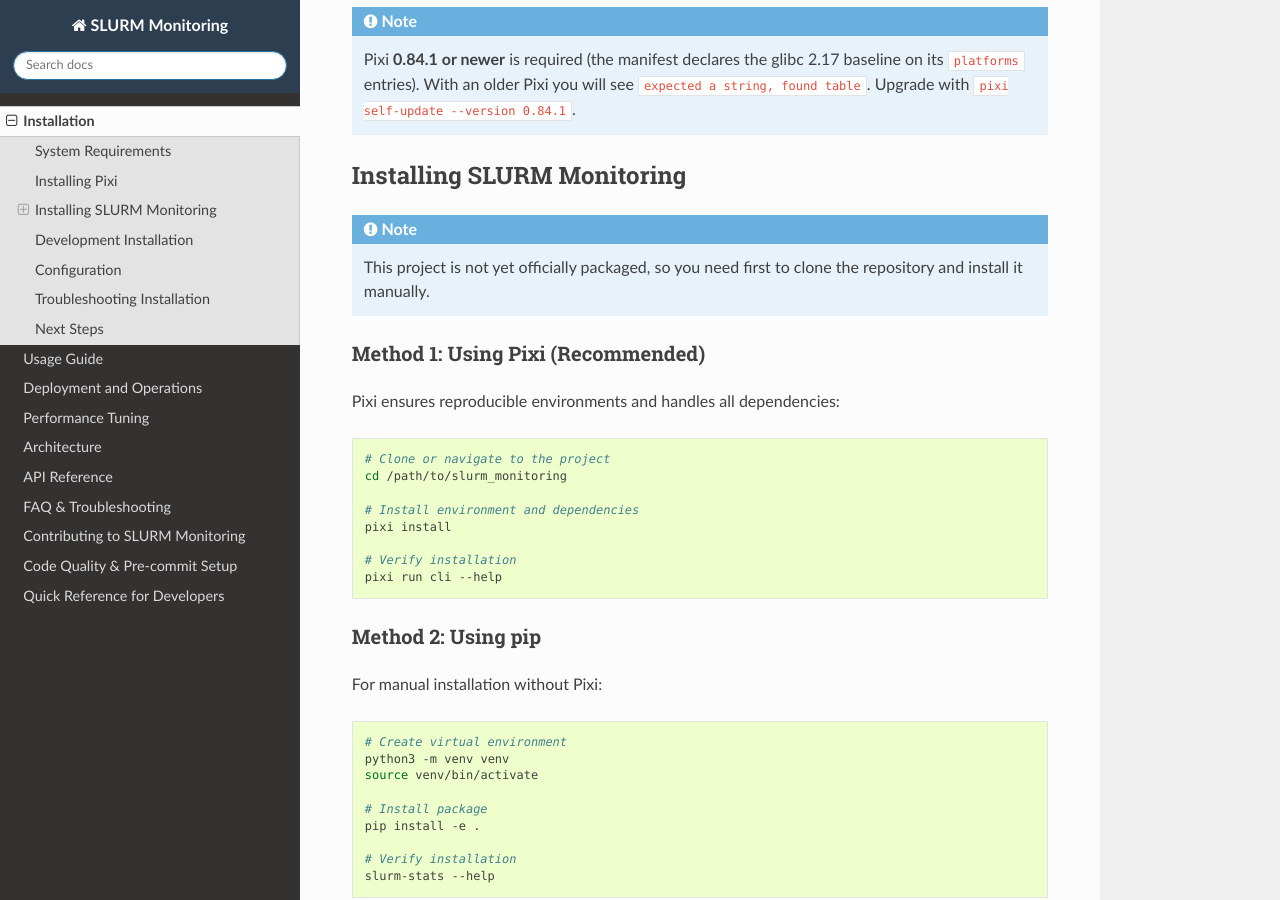
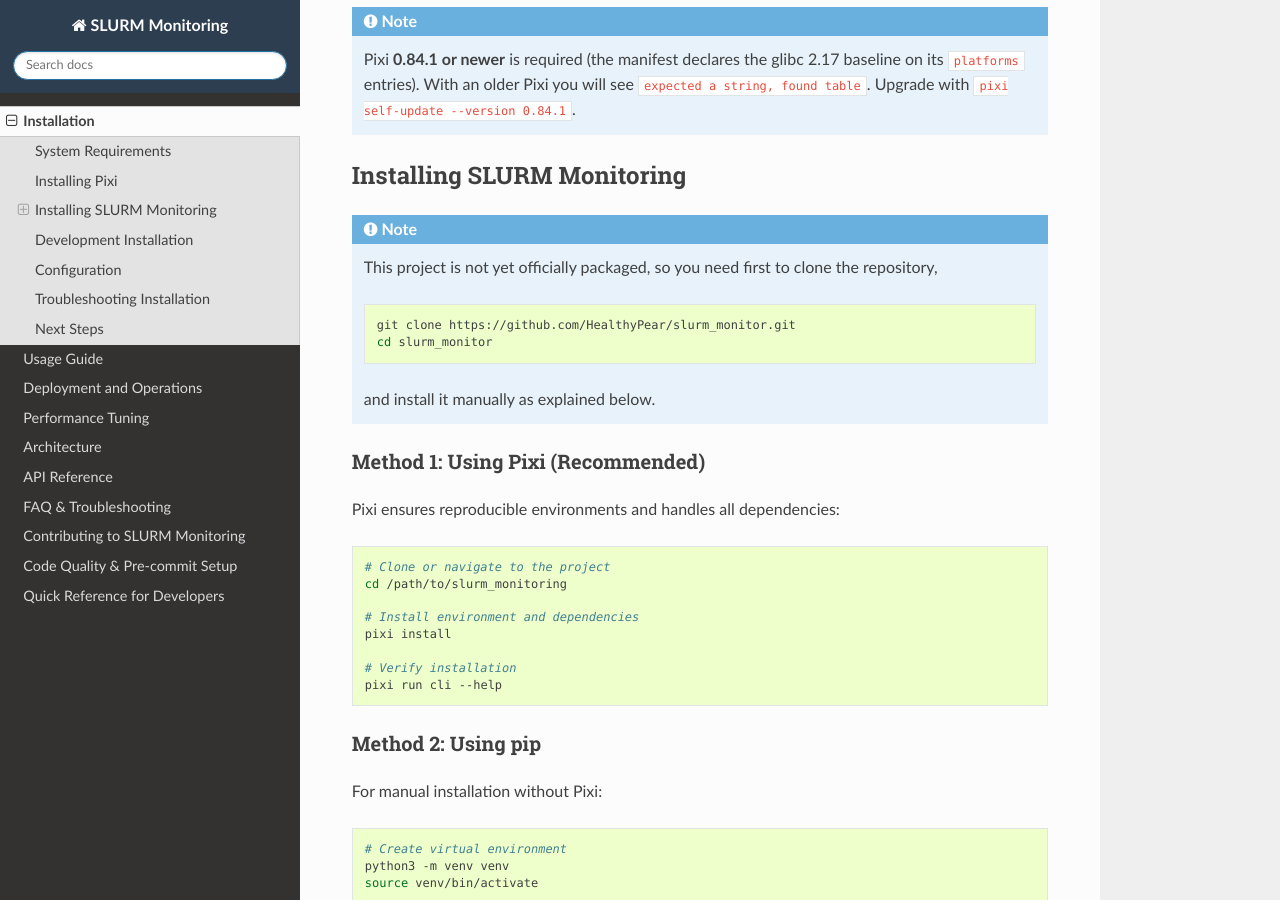
Before and after one commit to HealthyPear/slurm_monitor, a Sphinx documentation site: the page built from docs/installation.rst, in a window 1280 px wide and 900 px high, scrolled down 758 px. Built offline with Sphinx 7.4.7 and the Read the Docs theme 3.1.0, drawn with Linux system fonts in a browser that asks for light colours.

Commit message:
docs: add git clone command instructions

```diff
--- a/docs/installation.rst
+++ b/docs/installation.rst
@@ -41,7 +41,14 @@ Installing SLURM Monitoring
 ---------------------------
 
 .. note::
-    This project is not yet officially packaged, so you need first to clone the repository and install it manually.
+    This project is not yet officially packaged, so you need first to clone the repository,
+
+    .. code-block:: bash
+
+        git clone https://github.com/HealthyPear/slurm_monitor.git
+        cd slurm_monitor
+
+    and install it manually as explained below.
 
 Method 1: Using Pixi (Recommended)
 ^^^^^^^^^^^^^^^^^^^^^^^^^^^^^^^^^^
```
